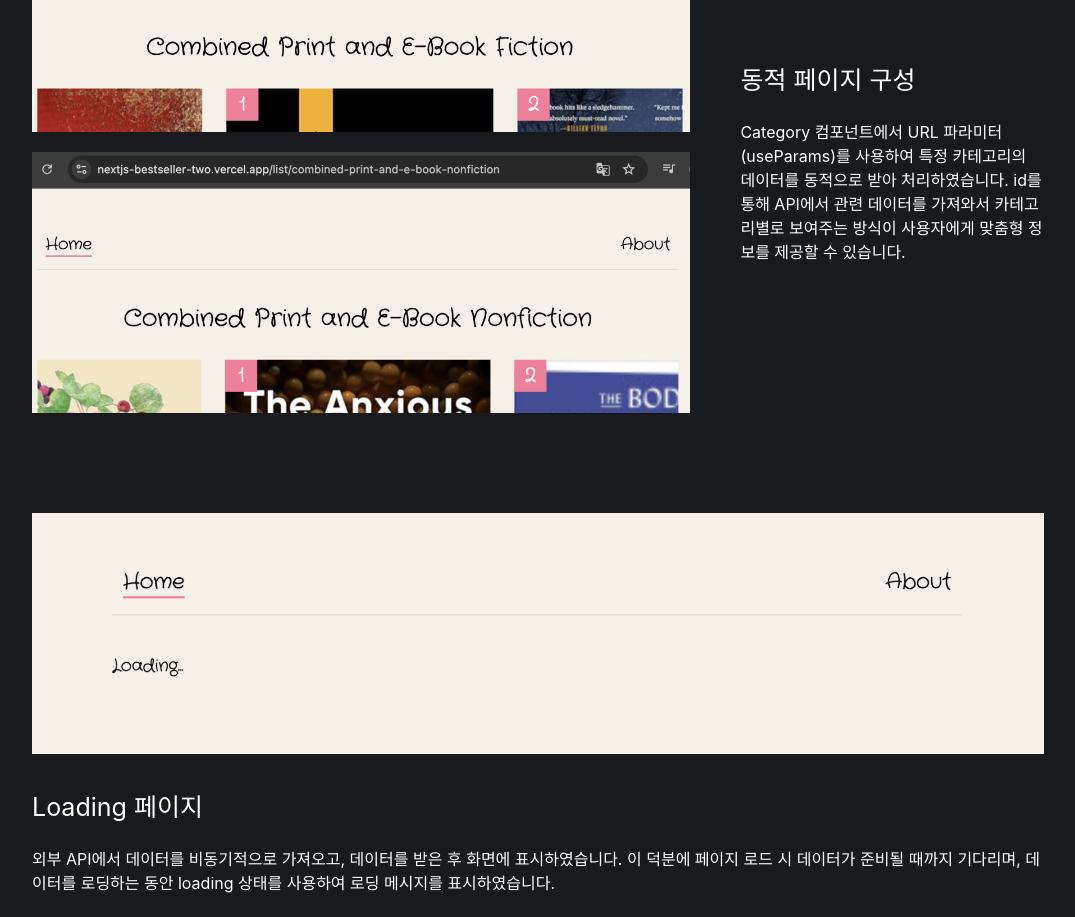
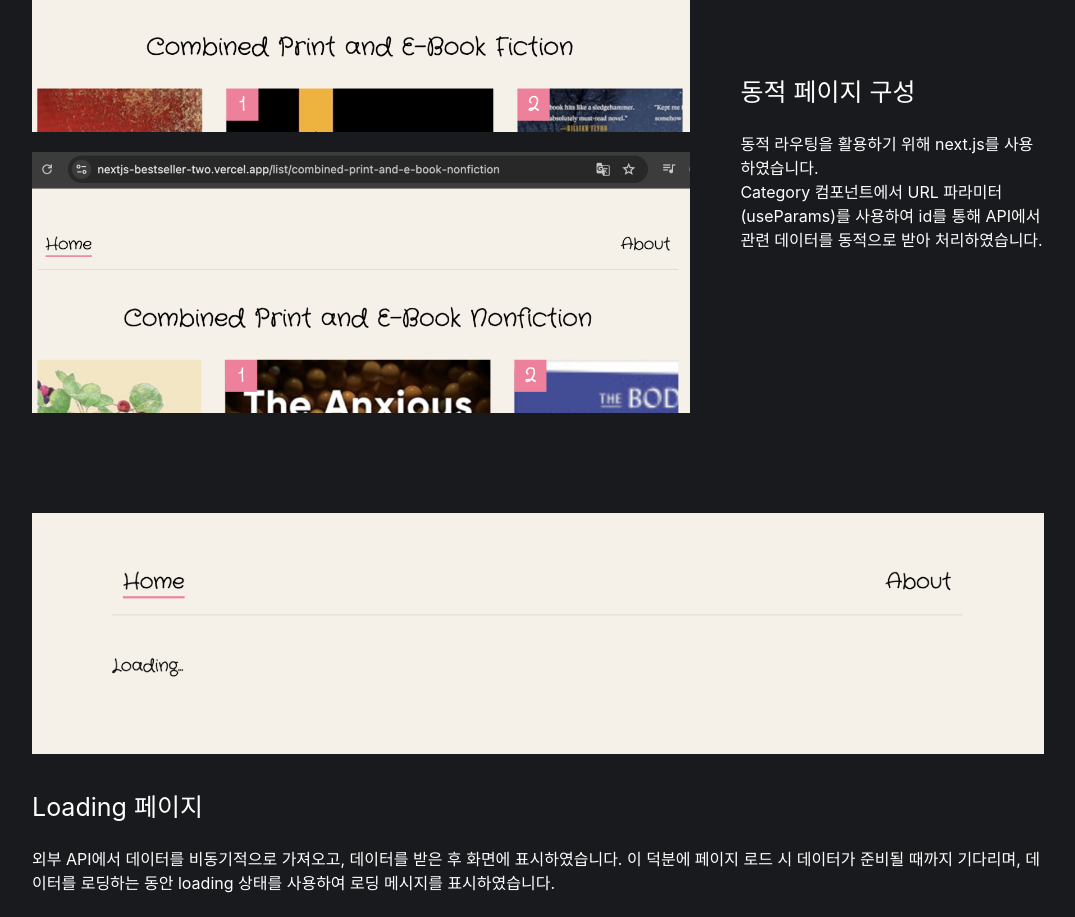
Before and after one commit to kwons0/pf-24, a React (Create React App) app: page /project/bestseller in a window 1280 px wide. Shown: the part 1140-2057 px from the top of the page, without its empty margins (102-1177 px from the left). Built offline with nearby package versions, Linux system fonts and the light colour scheme.

Commit message:
베트스셀러 프로젝트 내용 수정

```diff
--- a/src/Routes/project/bestseller.tsx
+++ b/src/Routes/project/bestseller.tsx
@@ -95,7 +95,8 @@ function Bestseller(){
                 </ImgFlexWrapCol>
                 <Article pd="35px 0 0" wd="30%">
                     <p>동적 페이지 구성</p>
-                    <div>Category 컴포넌트에서 URL 파라미터(useParams)를 사용하여 특정 카테고리의 데이터를 동적으로 받아 처리하였습니다. id를 통해 API에서 관련 데이터를 가져와서 카테고리별로 보여주는 방식이 사용자에게 맞춤형 정보를 제공할 수 있습니다.</div>
+                    <div>동적 라우팅을 활용하기 위해 next.js를 사용하였습니다.<br/>
+                    Category 컴포넌트에서 URL 파라미터(useParams)를 사용하여 id를 통해 API에서 관련 데이터를 동적으로 받아 처리하였습니다.</div>
                 </Article>
             </ImgFlexWrap>
             <Contents>
```
